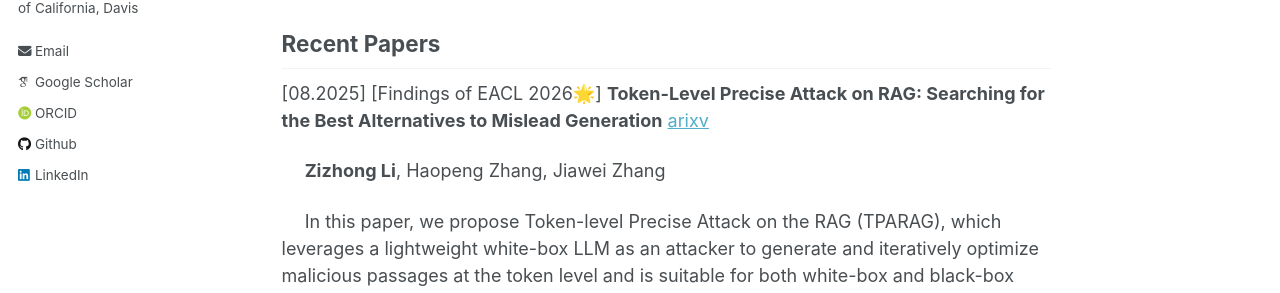
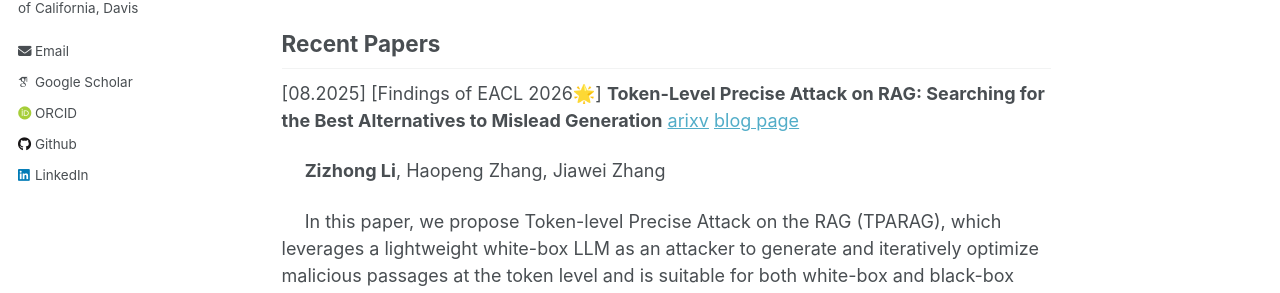
Before and after one commit to lizizhong/lizizhong.github.io, a Jekyll site: the page built from _pages/about.md, in a window 1280 px wide and 900 px high. Shown: the part 349-642 px from the top of the window. Built offline with Jekyll 4.4.1, drawn with Linux system fonts in a browser that asks for light colours; some web fonts are replaced.

Commit message:
Update about.md

```diff
--- a/_pages/about.md
+++ b/_pages/about.md
@@ -14,7 +14,7 @@ My research interest lies in natural language processing, specifically in nonpar
 
 Recent Papers
 ------
-[08.2025] [Findings of EACL 2026🌟] **Token-Level Precise Attack on RAG: Searching for the Best Alternatives to Mislead Generation** [arixv](https://arxiv.org/pdf/2508.03110)
+[08.2025] [Findings of EACL 2026🌟] **Token-Level Precise Attack on RAG: Searching for the Best Alternatives to Mislead Generation** [arixv](https://arxiv.org/pdf/2508.03110) [blog page](https://lizizhong.github.io/publication/2025-08-05-paper-rag-attack-number-4)
 
 &emsp; **Zizhong Li**, Haopeng Zhang, Jiawei Zhang
 
```
